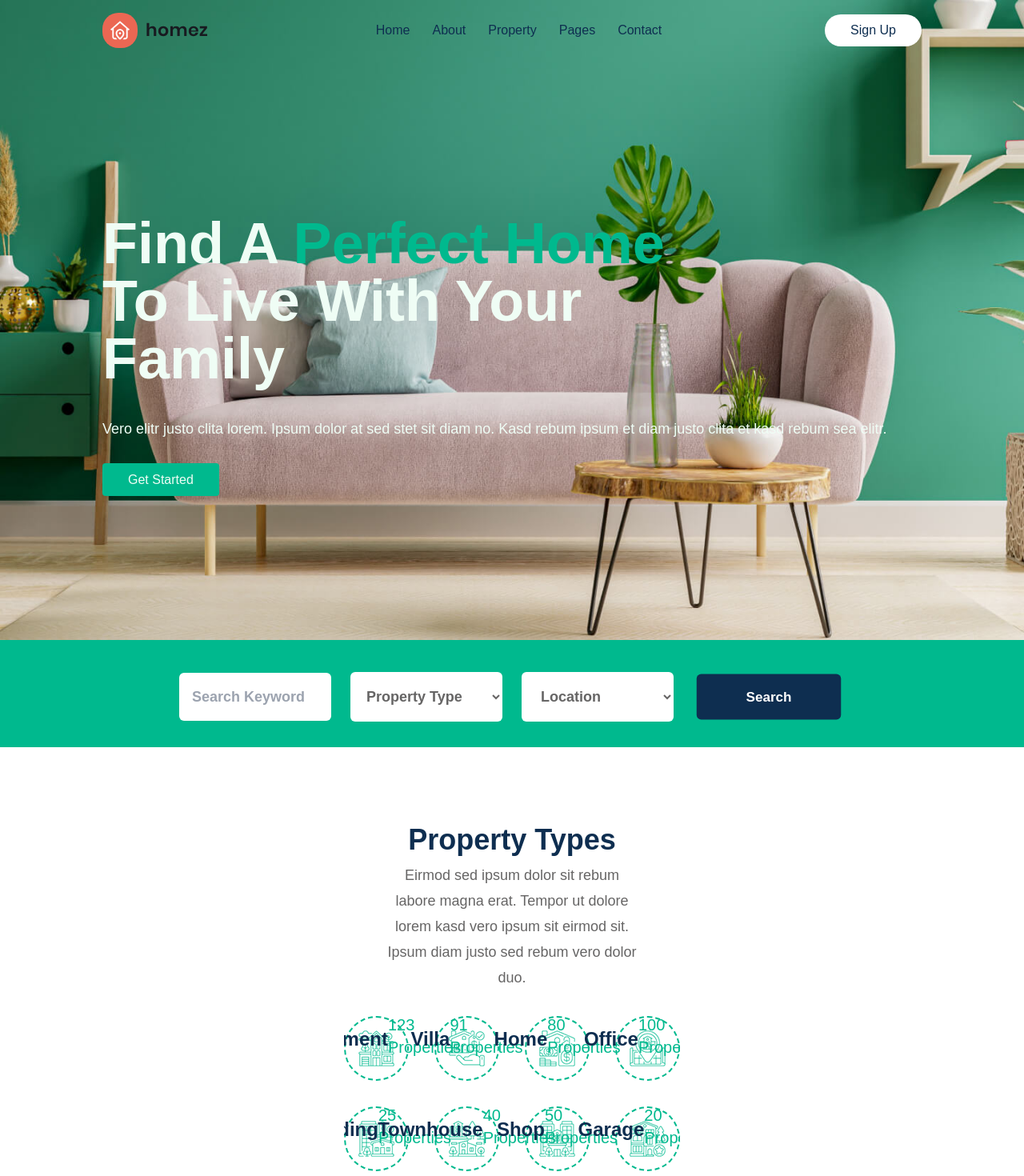
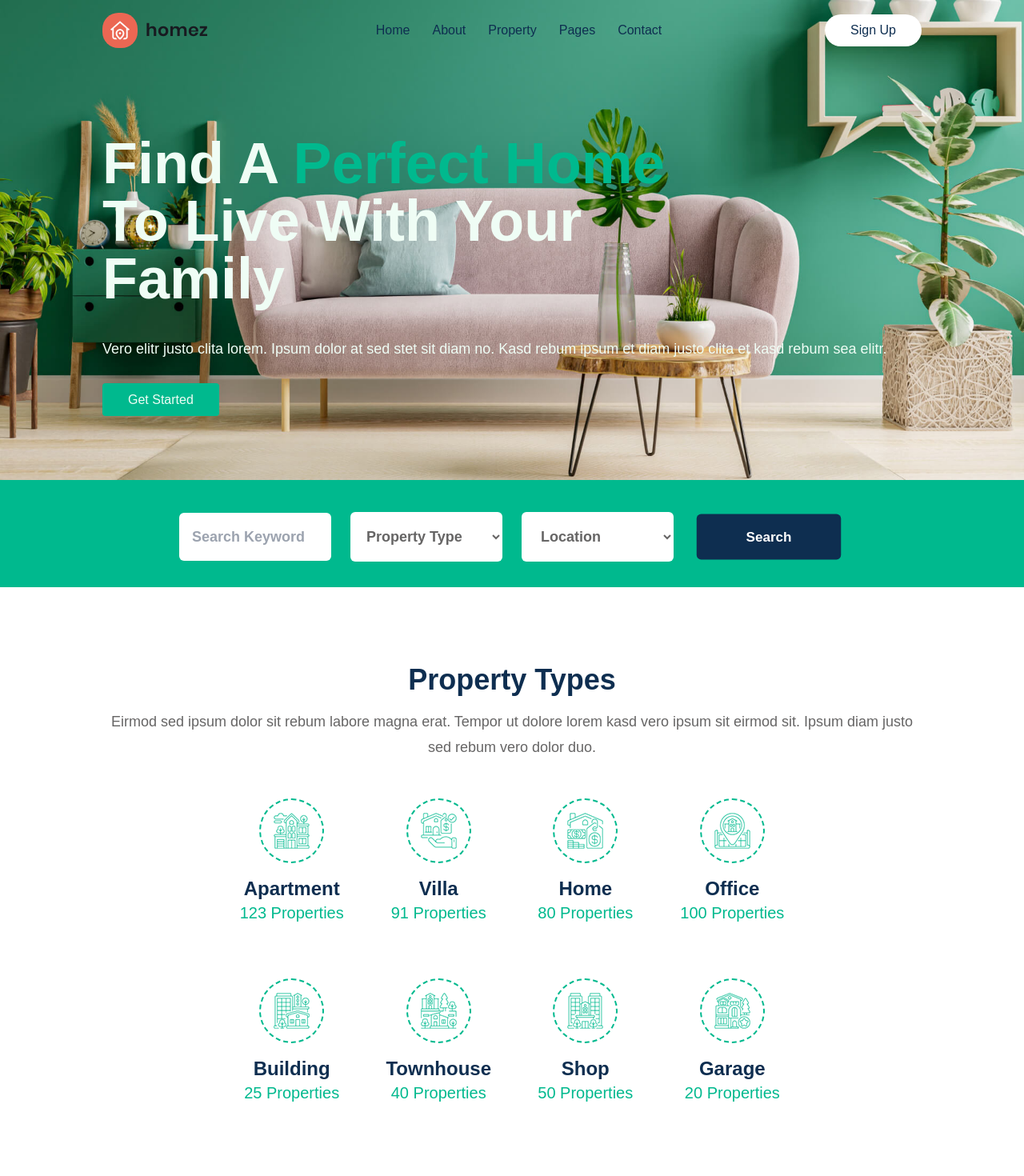
Before and after one commit to AnilHowaFdr/real-estate, a React (Vite) app: page / in a window 1280 px wide. Shown: the top 1470 px of the page at 80% size. Built offline with nearby package versions, Linux system fonts and the light colour scheme.

Commit message:
property

```diff
--- a/package.json
+++ b/package.json
@@ -10,6 +10,7 @@
     "preview": "vite preview"
   },
   "dependencies": {
+    "aos": "^2.3.4",
     "react": "^18.3.1",
     "react-dom": "^18.3.1",
     "react-icons": "^5.3.0"
--- a/src/components/Form.jsx
+++ b/src/components/Form.jsx
@@ -1,4 +1,15 @@
+import Aos from "aos";
+import "aos/dist/aos.css";
+import { useEffect } from "react";
 const Form = () => {
+  useEffect(() => {
+    Aos.init({
+      offset: 200,
+      duration: 800,
+      easing: "ease-in-sine",
+      delay: 200,
+    });
+  }, []);
   return (
     <section className="bg-brand">
       <div
--- a/src/components/Header.jsx
+++ b/src/components/Header.jsx
@@ -1,23 +1,44 @@
 import Navbar from "./Navbar";
+import Aos from "aos";
+import "aos/dist/aos.css";
+import { useEffect } from "react";
+const Header = () => {
+  useEffect(() => {
+    Aos.init({
+      offset: 200,
+      duration: 800,
+      easing: "ease-in-sine",
+      delay: 100,
+    });
+  }, []);
 
-const Header = () => {
   return (
     <div
-      className="min-h-screen bg-cover bg-center flex items-center w-full overflow-hidden"
+      className="h-[600px] bg-cover bg-center flex items-center w-full overflow-hidden"
       style={{ backgroundImage: "url('/banner.jpg')" }}
       id="Header"
     >
       <Navbar />
       <div className="container mx-auto py-4 px-6 md:px-20 lg:px-32 text-white">
-        <h1 className="text-light text-5xl sm:text-6xl md:text-7xl font-bold max-w-3xl pt-20">
+        <h1
+          data-aos="zoom-in"
+          className="text-light text-5xl sm:text-6xl md:text-7xl font-bold max-w-3xl pt-20"
+        >
           Find A <span className="text-brand">Perfect Home</span> To Live With
           Your Family
         </h1>
-        <p className="text-light font-normal py-9 text-lg leading-8">
+        <p
+          data-aos="zoom-in"
+          className="text-light font-normal py-9 text-lg leading-8"
+        >
           Vero elitr justo clita lorem. Ipsum dolor at sed stet sit diam no.
           Kasd rebum ipsum et diam justo clita et kasd rebum sea elitr.
         </p>
-        <a href="#Contact" className="bg-brand text-light px-8 py-3 rounded">
+        <a
+          data-aos="zoom-in"
+          href="#Contact"
+          className="bg-brand text-light px-8 py-3 rounded"
+        >
           Get Started
         </a>
       </div>
--- a/src/components/Property.jsx
+++ b/src/components/Property.jsx
@@ -7,27 +7,27 @@ const Property = () => {
         className="container flex flex-col items-center justify-center mx-auto py-4 px-6 md:px-20 lg:px-32 my-20 w-full overflow-hidden"
         id="Property"
       >
-        <h2 className="heading2">Property Types</h2>
-        <p className="detail mx-auto text-center max-w-80 mb-8">
+        <h2 className="heading2 text-center">Property Types</h2>
+        <p className="detail pt-2 w-auto text-center mb-8">
           Eirmod sed ipsum dolor sit rebum labore magna erat. Tempor ut dolore
           lorem kasd vero ipsum sit eirmod sit. Ipsum diam justo sed rebum vero
           dolor duo.
         </p>
-        <div className="overflow-hidden">
-          <div className="w-full grid grid-cols-1 sm:grid-cols-2 lg:grid-cols-4 gap-8 transition-transform duration-500 ease-in-out">
+        <div className="">
+          <div className="w-full grid grid-cols-1 sm:grid-cols-2 lg:grid-cols-4 gap-5 transition-transform duration-500 ease-in-out">
             {propertyInfo.map((property, index) => (
               <div
                 key={index}
-                className="relative w-full hover:text-white hover:bg-brand"
+                className="relative hover:text-white hover:bg-brand p-4 flex flex-col items-center justify-center"
               >
-                <div className="p-4 rounded-full border-2 border-dashed border-brand bg-transparent hover:bg-white inline-flex">
+                <div className="p-4 w-fit rounded-full border-2 border-dashed border-brand bg-transparent hover:bg-white">
                   <img src={property.img} alt={property.title} />
                 </div>
-                <div className="absolute left-0 right-0 bottom-5 flex justify-center">
-                  <h3 className="font-semibold text-dark text-2xl py-4 ">
+                <div className=" justify-center py-4 flex flex-col items-center">
+                  <h3 className="font-semibold text-dark text-2xl text-center">
                     {property.title}
                   </h3>
-                  <h4 className="font-normal text-brand text-xl">
+                  <h4 className="font-normal text-brand text-xl text-center">
                     {property.detail}
                   </h4>
                 </div>
```
Also changed, not shown: 1 other file (tests, documents, lock files or other folders).
